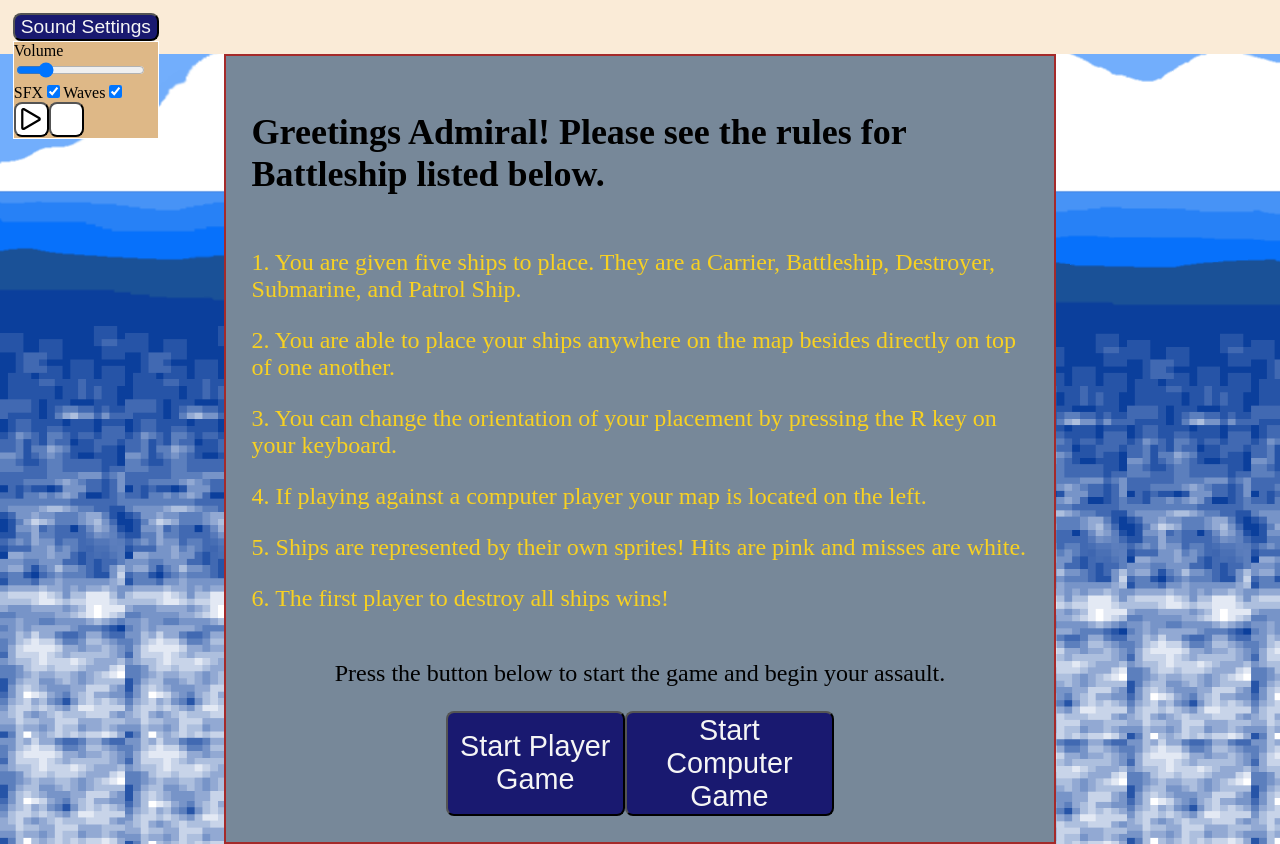
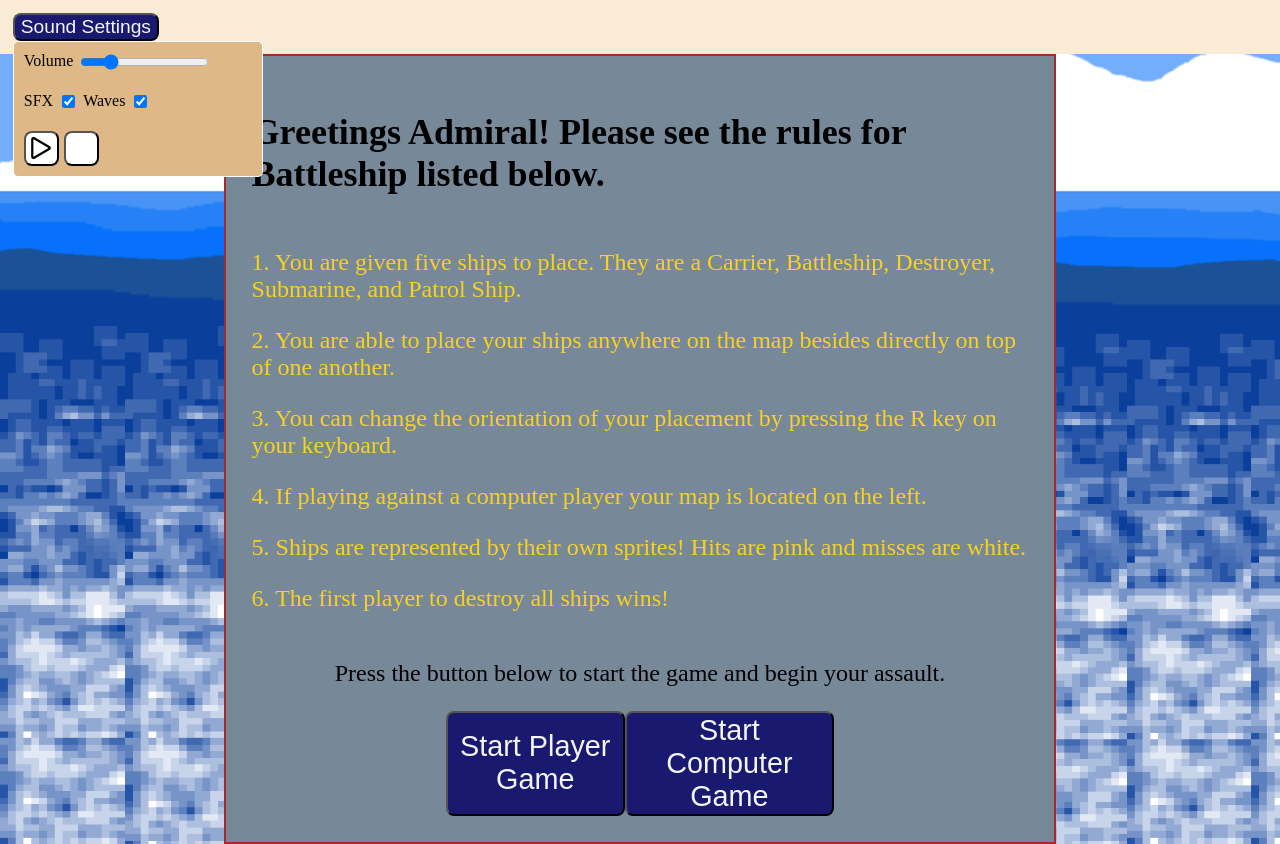
Before and after one commit to willbickham3/battleship-odin, a website built with webpack: page src/index.html in a window 1280 px wide. Both pictures are taken after a click on the button "Sound Settings". Built offline with nearby package versions, Linux system fonts and the light colour scheme; files whose address does not match are found by name.

Commit message:
Style the sound container

```diff
--- a/src/style.css
+++ b/src/style.css
@@ -33,6 +33,15 @@ header, footer {
     position: absolute;
     background-color: burlywood;
     border: 1px solid white;
+    min-width: 250px;
+    min-height: fit-content;
+    border-radius: 5px;
+}
+
+.dropdown-content > div {
+    padding: 10px 10px;
+    display: flex;
+    gap: 5px;
 }
 
 .play {
```
